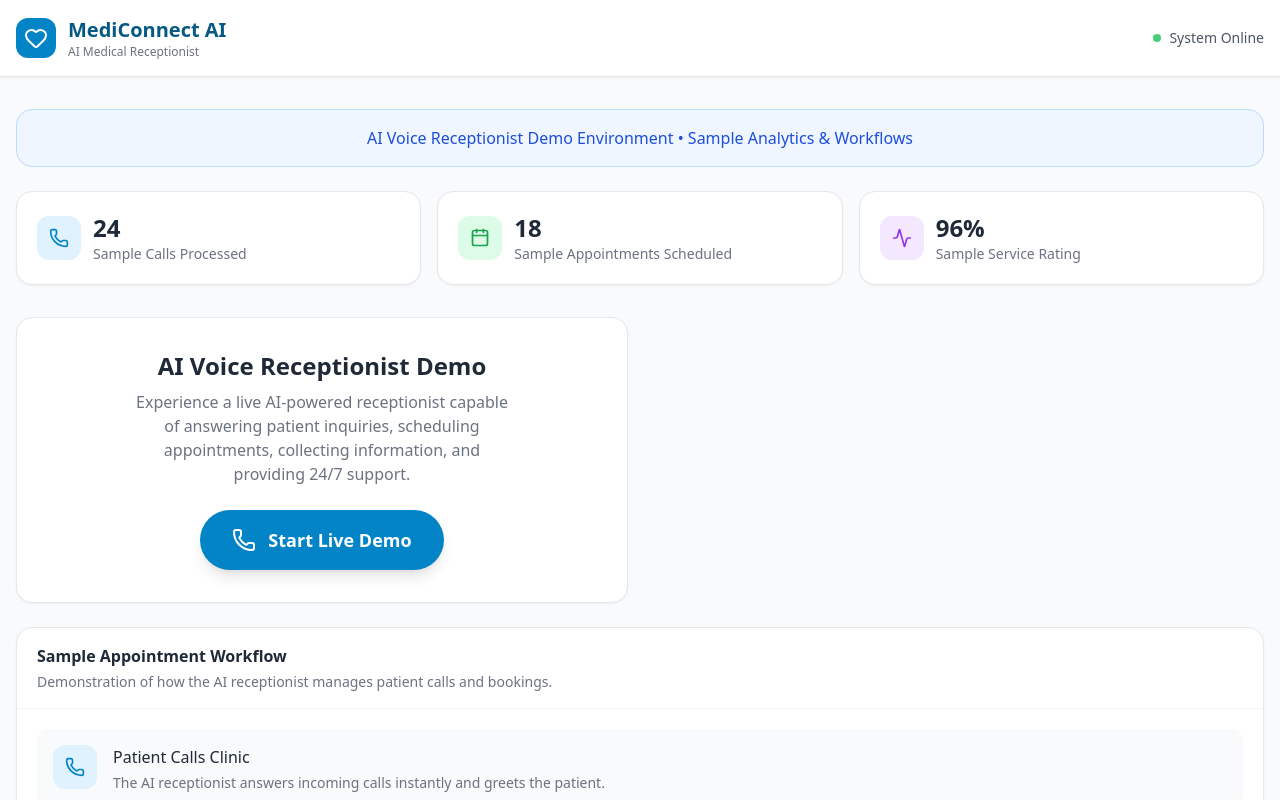
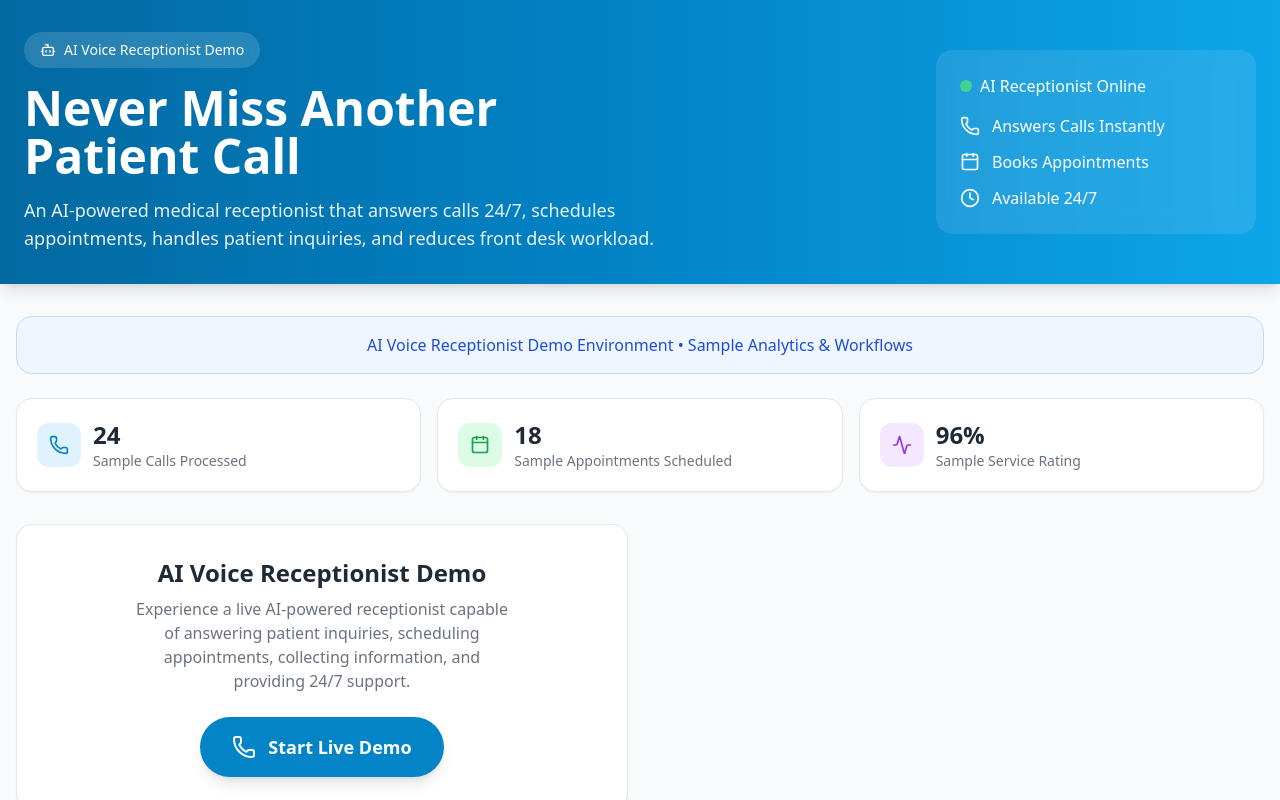
Before and after one commit to menonvij21/frontend_demo, a React (Vite) app: page / in a window 1280 px wide. Shown: the top 800 px of the page. Built offline with nearby package versions, Linux system fonts and the light colour scheme; what retell-client-js-sdk would draw is missing.

Commit message:
Refactor Header component with new design and icons

```diff
--- a/src/components/Header.jsx
+++ b/src/components/Header.jsx
@@ -1,26 +1,59 @@
-import { Heart } from "lucide-react";
+import {
+  Phone,
+  Calendar,
+  Clock,
+  Bot,
+} from "lucide-react";
 
 export default function Header() {
   return (
-    <header className="bg-white border-b border-gray-200 shadow-sm">
-      <div className="max-w-7xl mx-auto px-4 py-4 flex items-center justify-between">
-        <div className="flex items-center gap-3">
-          <div className="bg-medical-600 p-2 rounded-xl">
-            <Heart className="text-white w-6 h-6" />
-          </div>
+    <header className="bg-gradient-to-r from-medical-700 via-medical-600 to-medical-500 text-white shadow-lg">
+      <div className="max-w-7xl mx-auto px-6 py-8">
+        <div className="flex flex-col lg:flex-row lg:items-center lg:justify-between gap-8">
           <div>
-            <h1 className="text-xl font-bold text-medical-800">
-              MediConnect AI
+            <div className="inline-flex items-center gap-2 bg-white/15 backdrop-blur-sm px-4 py-2 rounded-full text-sm font-medium mb-4">
+              <Bot className="w-4 h-4" />
+              AI Voice Receptionist Demo
+            </div>
+
+            <h1 className="text-4xl lg:text-5xl font-bold leading-tight">
+              Never Miss Another
+              <br />
+              Patient Call
             </h1>
-            <p className="text-xs text-gray-500">
-              AI Medical Receptionist
+
+            <p className="mt-4 text-lg text-white/90 max-w-2xl">
+              An AI-powered medical receptionist that answers calls 24/7,
+              schedules appointments, handles patient inquiries, and
+              reduces front desk workload.
             </p>
           </div>
-        </div>
 
-        <div className="flex items-center gap-2">
-          <div className="w-2 h-2 rounded-full bg-green-500 animate-pulse" />
-          <span className="text-sm text-gray-600">System Online</span>
+          <div className="bg-white/10 backdrop-blur-md rounded-2xl p-6 min-w-[320px]">
+            <div className="flex items-center gap-2 mb-4">
+              <div className="w-3 h-3 rounded-full bg-green-400 animate-pulse" />
+              <span className="font-medium">
+                AI Receptionist Online
+              </span>
+            </div>
+
+            <div className="space-y-3">
+              <div className="flex items-center gap-3">
+                <Phone className="w-5 h-5" />
+                <span>Answers Calls Instantly</span>
+              </div>
+
+              <div className="flex items-center gap-3">
+                <Calendar className="w-5 h-5" />
+                <span>Books Appointments</span>
+              </div>
+
+              <div className="flex items-center gap-3">
+                <Clock className="w-5 h-5" />
+                <span>Available 24/7</span>
+              </div>
+            </div>
+          </div>
         </div>
       </div>
     </header>
```
